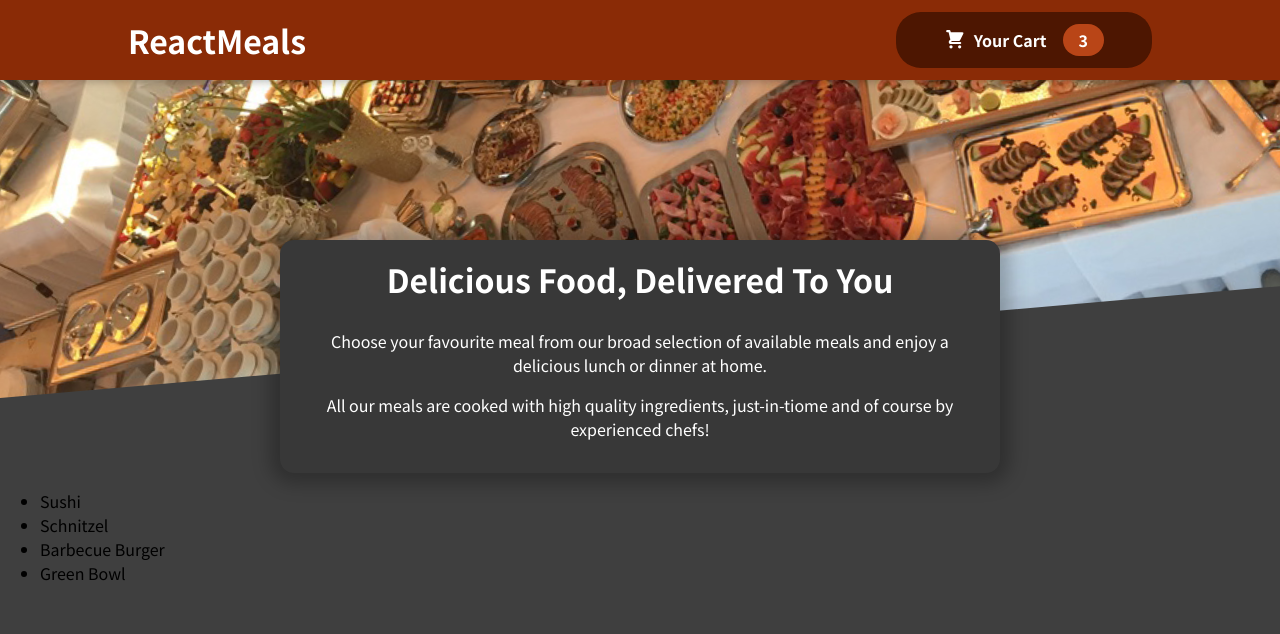
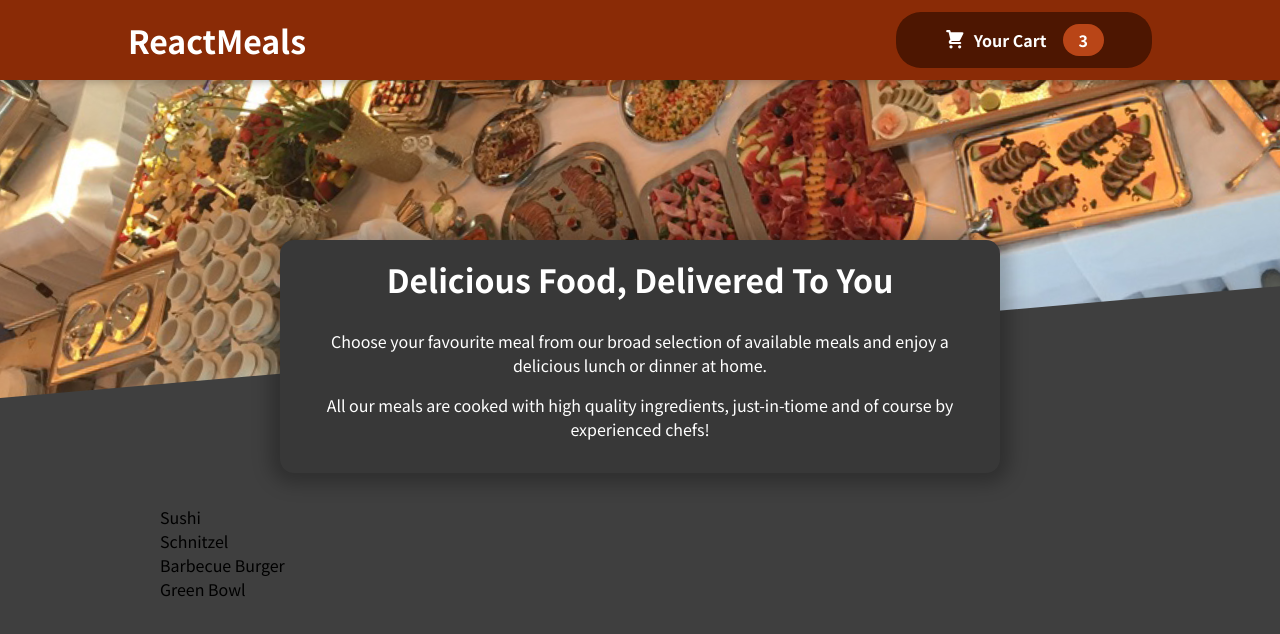
Before and after one commit to SKYWVRD/food-ordering-app, a React (Create React App) app: page / in a window 1280 px wide. Shown: the top 634 px of the page. Built offline with nearby package versions, Linux system fonts and the light colour scheme.

Commit message:
Add menucard component to list meal items

```diff
--- a/src/Components/Meals/AvailableMeals.js
+++ b/src/Components/Meals/AvailableMeals.js
@@ -1,4 +1,5 @@
 import classes from './AvailableMeals.module.css'
+import MenuCard from './MenuCard';
 
 const DUMMY_MEALS = [
   {
@@ -28,11 +29,10 @@ const DUMMY_MEALS = [
 ];
 
 const AvailableMeals = () => {
-  const mealsList = DUMMY_MEALS.map((meal) => <li>{meal.name}</li>);
 
   return (
-    <section className = {classes.meal}>
-      <ul>{mealsList}</ul>
+    <section className = {classes.meals}>
+      <MenuCard mealItems = {DUMMY_MEALS} />
     </section>
   );
 };
--- /dev/null
+++ b/src/Components/Meals/MealCard.js
@@ -0,0 +1,10 @@
+const MealCard = props => {
+
+    return (
+        <div>
+
+        </div>
+    );
+}
+
+export default MealCard;
--- /dev/null
+++ b/src/Components/Meals/MenuCard.js
@@ -0,0 +1,11 @@
+import MealCard from "./MealCard";
+
+const MenuCard = props => {
+    const mealsList = props.mealItems.map((meal) => <li key={meal.id}>{meal.name}</li>);
+
+    return (
+        <ul>{mealsList}</ul>
+    );
+}
+
+export default MenuCard
```
